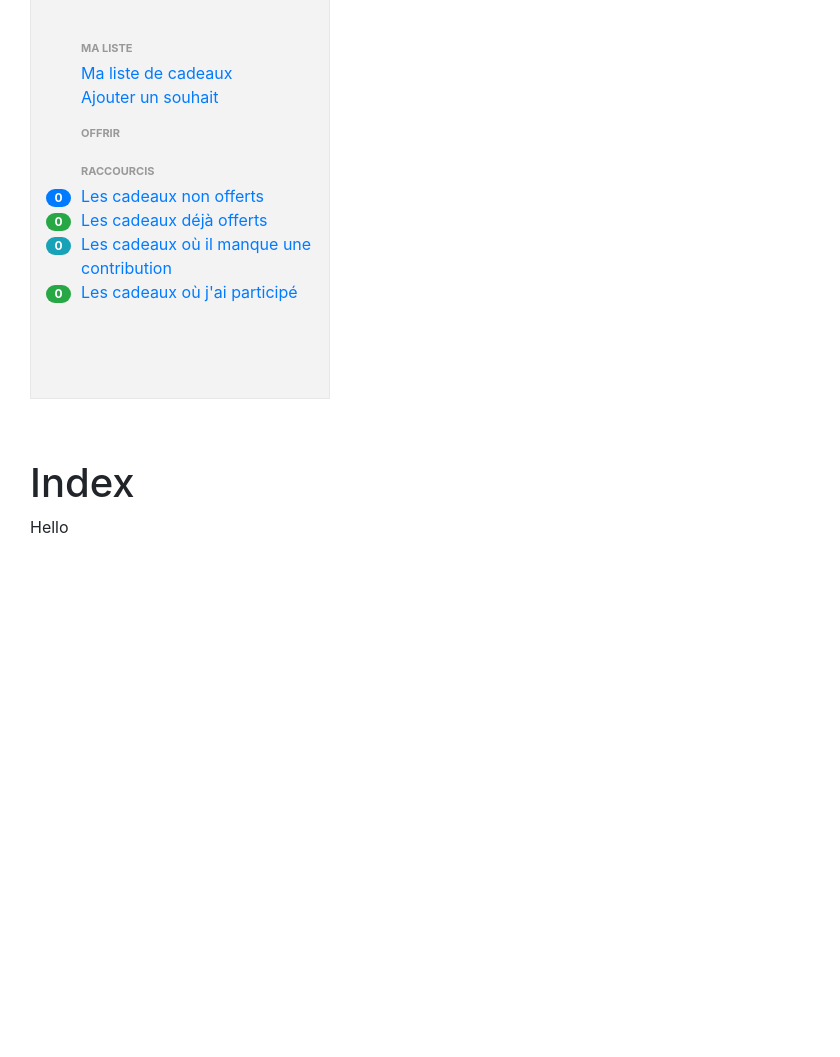
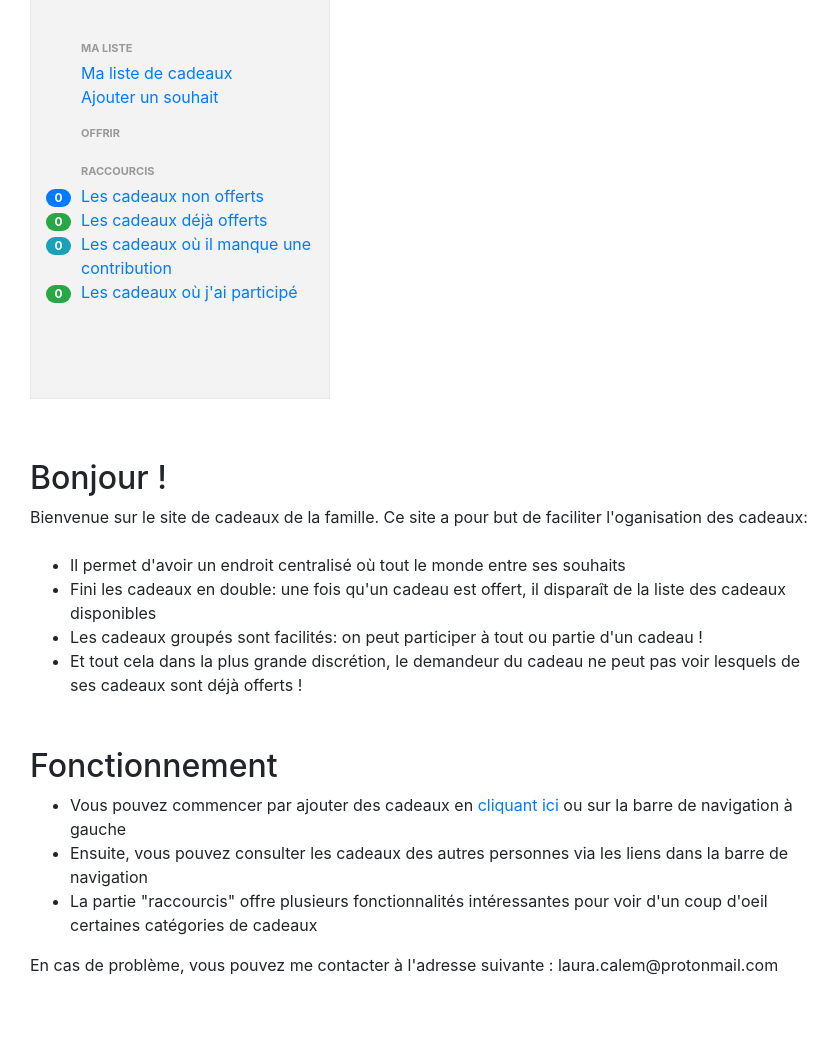
Before and after one commit to lcalem/family-presents, a Flask app: page /home in a window 1280 px wide. Shown: the part 89-1146 px from the top of the page, without its empty margins (0-840 px from the left). Before the commit the page ends 622 px from the top, so only its background shows below. Run offline with Flask 2, Linux system fonts and the light colour scheme; the visitor is signed in with stand-in values (Sample User, id 1); data that the repository does not hold is empty; some libraries are stand-ins or nearby versions.

Commit message:
added some user information

```diff
--- a/src/routes.py
+++ b/src/routes.py
@@ -149,6 +149,20 @@ def format_gift(db_gift):
     return template_gift
 
 
+def render_giftlist(session, gifts):
+    '''
+    renders the giftlist or a generic message if there is no gift to display
+    '''
+
+    if len(gifts):
+        template_data = get_common_info(session)
+        template_data["gifts"] = gifts
+        return render_template('giftlist.html', **template_data)
+
+    else:
+        return message_template(session, "info", "Il n'y a pas de cadeaux à afficher ici !")
+
+
 with app.app_context():
 
     @app.route('/')
@@ -202,14 +216,12 @@ with app.app_context():
         if not session.get('logged_in'):
             return redirect("/", code=302)
 
-        template_data = get_common_info(session)
-        template_data["gifts"] = list()
-
+        gifts = list()
         for gift in db.gifts.find({"owner": ObjectId(userid)}):
             template_gift = format_gift(gift)
-            template_data["gifts"].append(template_gift)
+            gifts.append(template_gift)
 
-        return render_template('giftlist.html', **template_data)
+        return render_giftlist(session, gifts)
 
 
     @app.route('/giftlist/available', methods=["GET"])
@@ -217,18 +229,16 @@ with app.app_context():
         if not session.get('logged_in'):
             return redirect("/", code=302)
 
-        template_data = get_common_info(session)
-        template_data["gifts"] = list()
-
+        gifts = list()
         for gift in db.gifts.find({}):
             if str(gift["owner"]) == session.get('logged_as'):
                 continue
 
             if gift["remaining_price"] == gift["price"]:
                 template_gift = format_gift(gift)
-                template_data["gifts"].append(template_gift)
+                gifts.append(template_gift)
 
-        return render_template('giftlist.html', **template_data)
+        return render_giftlist(session, gifts)
 
 
     @app.route('/giftlist/completed', methods=["GET"])
@@ -236,18 +246,16 @@ with app.app_context():
         if not session.get('logged_in'):
             return redirect("/", code=302)
 
-        template_data = get_common_info(session)
-        template_data["gifts"] = list()
-
+        gifts = list()
         for gift in db.gifts.find({}):
             if str(gift["owner"]) == session.get('logged_as'):
                 continue
 
             if gift["remaining_price"] == 0:
                 template_gift = format_gift(gift)
-                template_data["gifts"].append(template_gift)
+                gifts.append(template_gift)
 
-        return render_template('giftlist.html', **template_data)
+        return render_giftlist(session, gifts)
 
 
     @app.route('/giftlist/started', methods=["GET"])
@@ -255,18 +263,16 @@ with app.app_context():
         if not session.get('logged_in'):
             return redirect("/", code=302)
 
-        template_data = get_common_info(session)
-        template_data["gifts"] = list()
-
+        gifts = list()
         for gift in db.gifts.find({}):
             if str(gift["owner"]) == session.get('logged_as'):
                 continue
 
             if gift["remaining_price"] > 0 and gift["remaining_price"] < gift["price"]:
                 template_gift = format_gift(gift)
-                template_data["gifts"].append(template_gift)
+                gifts.append(template_gift)
 
-        return render_template('giftlist.html', **template_data)
+        return render_giftlist(session, gifts)
 
 
     @app.route('/giftlist/participated/<userid>', methods=["GET"])
@@ -274,18 +280,16 @@ with app.app_context():
         if not session.get('logged_in'):
             return redirect("/", code=302)
 
-        template_data = get_common_info(session)
-        template_data["gifts"] = list()
-
+        gifts = list()
         for gift in db.gifts.find({}):
             if str(gift["owner"]) == session.get('logged_as'):
                 continue
 
             if str(userid) in [str(participation["user"]) for participation in gift.get("participations", [])]:
                 template_gift = format_gift(gift)
-                template_data["gifts"].append(template_gift)
+                gifts.append(template_gift)
 
-        return render_template('giftlist.html', **template_data)
+        return render_giftlist(session, gifts)
 
 
     @app.route('/participate', methods=["POST"])
--- a/src/static/style.css
+++ b/src/static/style.css
@@ -237,3 +237,17 @@ a:hover, a:visited, a:link, a:active {
     margin: 0px 10px 0px -35px;
     width: 25px;
 }
+
+.gifted-badge {
+    margin: -5px 0px 0px 20px;
+    vertical-align: top;
+}
+
+.blabla {
+    width: 800px;
+    margin-bottom: 50px;
+}
+
+.blabla ul {
+    list-style-type: disc;
+}
--- a/src/templates/home.html
+++ b/src/templates/home.html
@@ -1,6 +1,27 @@
 {% extends "layout.html" %}
 {% block content %}
-  <h1>Index</h1>
-  <p class="important">
-    Hello
+  <div class="blabla">
+    <h2>Bonjour !</h2>
+    Bienvenue sur le site de cadeaux de la famille. Ce site a pour but de faciliter l'oganisation des cadeaux:
+    <br/>
+    <br/>
+    <ul>
+      <li>Il permet d'avoir un endroit centralisé où tout le monde entre ses souhaits</li>
+      <li>Fini les cadeaux en double: une fois qu'un cadeau est offert, il disparaît de la liste des cadeaux disponibles</li>
+      <li>Les cadeaux groupés sont facilités: on peut participer à tout ou partie d'un cadeau !</li>
+      <li>Et tout cela dans la plus grande discrétion, le demandeur du cadeau ne peut pas voir lesquels de ses cadeaux sont déjà offerts !</li>
+    </ul>
+  </div>
+
+  <div class="blabla">
+    <h2>Fonctionnement</h2>
+    <ul>
+      <li>Vous pouvez commencer par ajouter des cadeaux en <a href="/addgift">cliquant ici</a> ou sur la barre de navigation à gauche</li>
+      <li>Ensuite, vous pouvez consulter les cadeaux des autres personnes via les liens dans la barre de navigation</li>
+      <li>La partie "raccourcis" offre plusieurs fonctionnalités intéressantes pour voir d'un coup d'oeil certaines catégories de cadeaux</li>
+    </ul>
+
+    En cas de problème, vous pouvez me contacter à l'adresse suivante : laura.calem@protonmail.com
+  </div>
+
 {% endblock %}
```
Also changed, not shown: src/templates/giftlist.html (+10 -2 lines).
